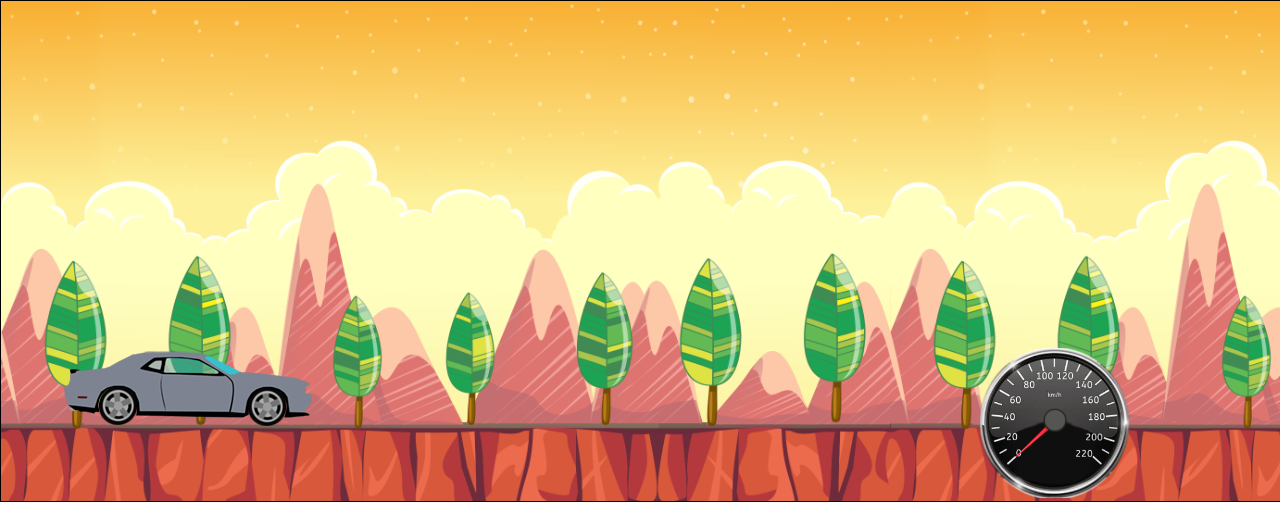
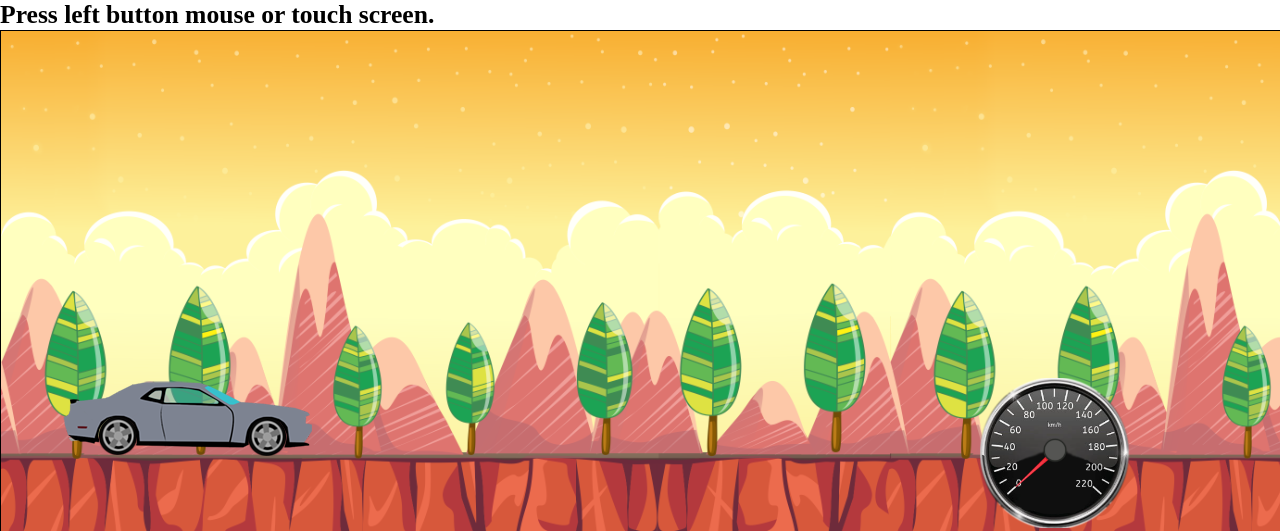
Before and after one commit to Andrey-SD/accceleration, a PHP site: page / in a window 1280 px wide. Shown: the top 531 px of the page. Run offline with PHP 8.4, Linux system fonts and the light colour scheme.

Commit message:
add notice

```diff
--- a/index.html
+++ b/index.html
@@ -9,6 +9,9 @@
 </head>
 
 <body>
+	<div class="notice">
+		<h1>Press left button mouse or touch screen.</h1>
+	</div>
 	<div class="scene">
 		<div id="parallax">
 			<div id="l1"></div>
--- a/style/main.css
+++ b/style/main.css
@@ -1,6 +1,10 @@
-*{
+* {
 	margin: 0;
 	padding: 0;
+}
+
+.notice {
+	font-size: 0.8em;
 }
 
 .scene {
@@ -49,7 +53,7 @@
 	transform: rotate(0deg);
 }
 
-.speedometer{
+.speedometer {
 	width: 150px;
 	right: 150px;
 	bottom: 0;
@@ -58,7 +62,7 @@
 	background-size: contain;
 }
 
-.speedometer>img{
+.speedometer>img {
 	width: 100%;
 }
 
```
